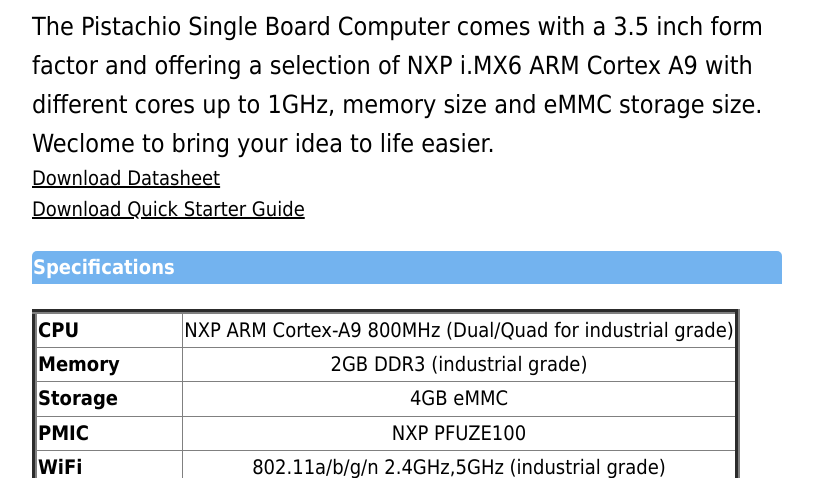
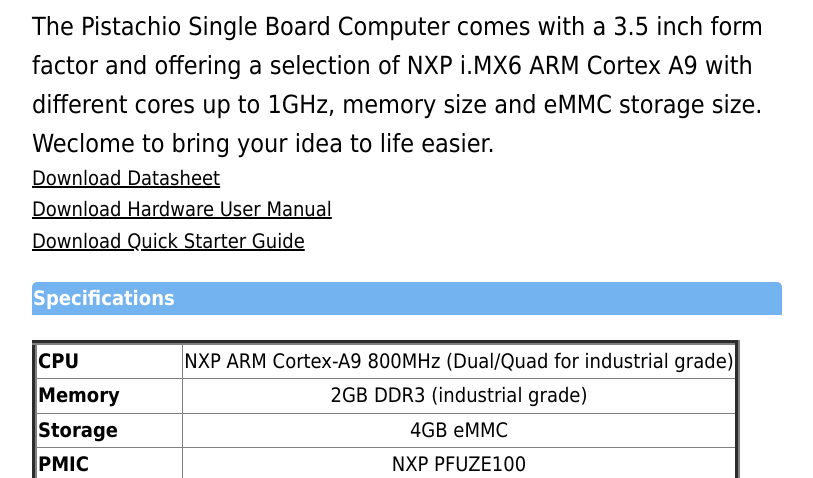
Before and after one commit to nutsboard/web, a Flask app: page /pistachio in a window 1280 px wide. Shown: the part 332-810 px from the top of the page, without its empty margins (233-1046 px from the left). Run offline with Flask 2, Linux system fonts and the light colour scheme.

Commit message:
add hardware guide of pistachio.

```diff
--- a/templates/pistachio.html
+++ b/templates/pistachio.html
@@ -64,6 +64,8 @@
       </div>
 
 <a rel="nofollow" class="external text" href="https://github.com/nutsboard/documents/raw/master/datasheet/pistachio.pdf">Download Datasheet</a>
+<br>
+<a rel="nofollow" class="external text" href="https://github.com/nutsboard/documents/raw/master/datasheet/Pistachio_Hardware_Manual.pdf">Download Hardware User Manual</a>
 <br>
 <a rel="nofollow" class="external text" href="#">Download Quick Starter Guide</a>
 
```
